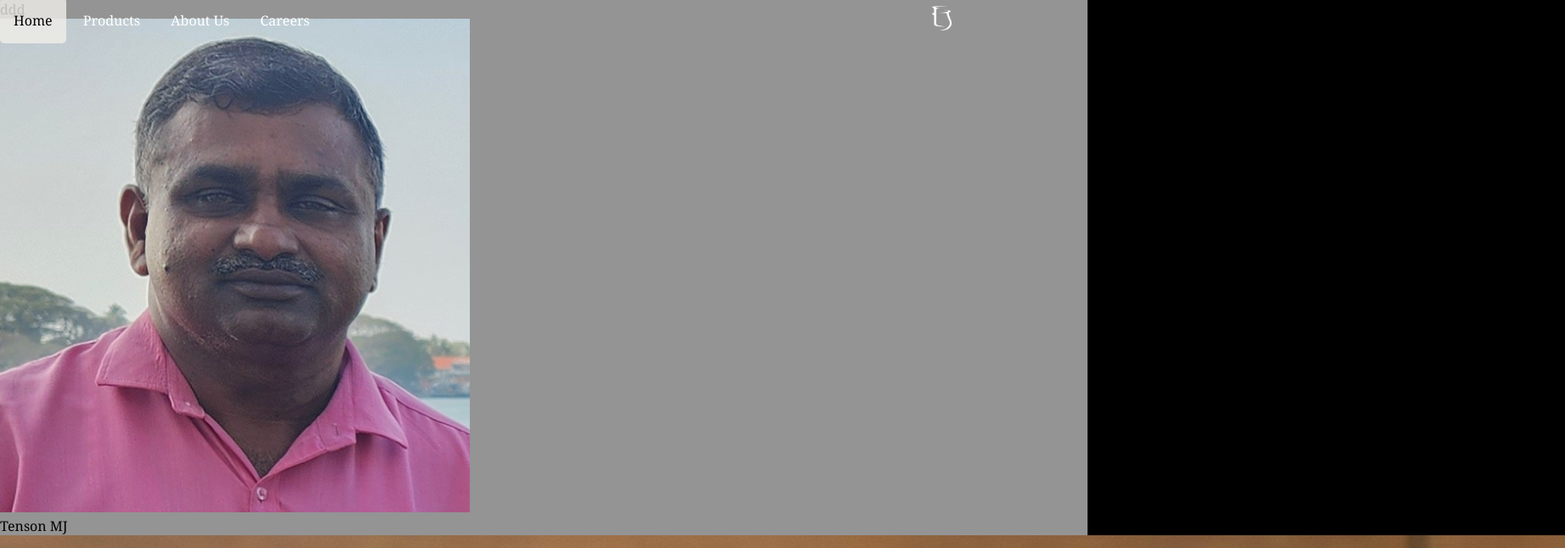
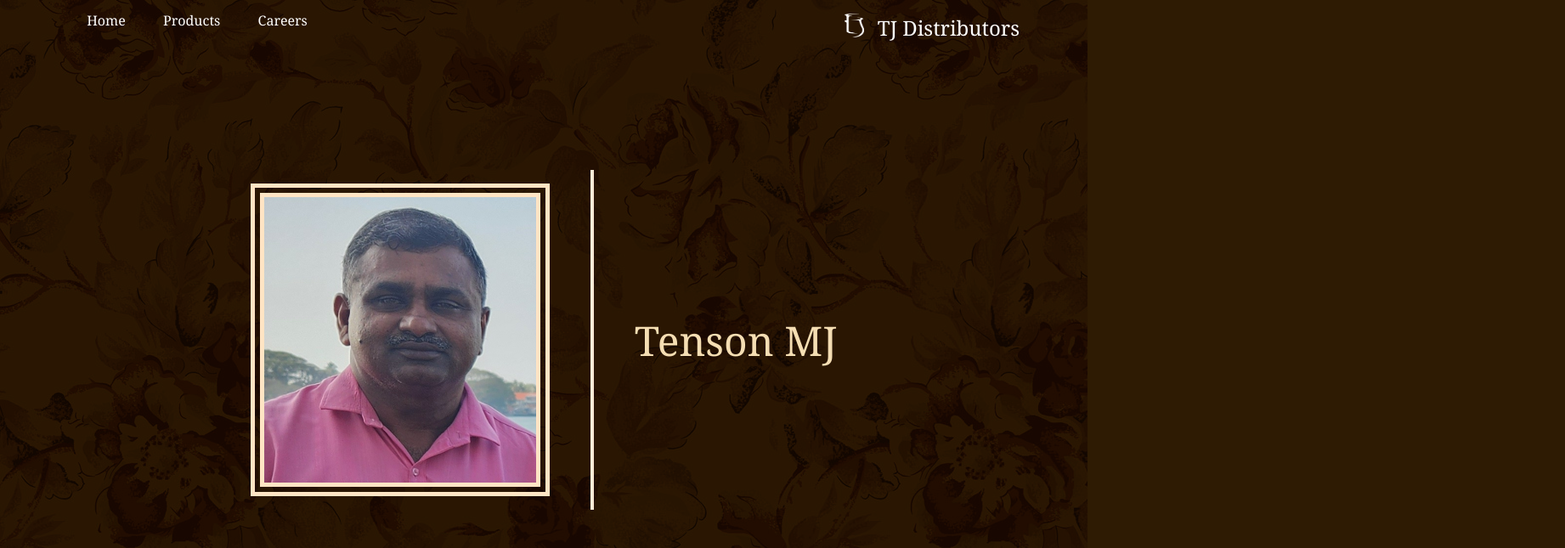
Before and after one commit to KevinJoseP/TJ_Landing_Page, a plain HTML site: page founders.html in a window 1280 px wide. Shown: the top 645 px of the page at 85% size, 1842 px wide, since content can reach past the window. Drawn offline with Linux system fonts and the light colour scheme.

Commit message:
add background image to founders page and also added some styles to the founders title

```diff
--- a/founders.html
+++ b/founders.html
@@ -13,31 +13,42 @@
 </head>
 <body>
     <div id = "nav-bar-container">
-        <nav id="nav-bar-founders">
+        <nav id="nav-bar">
             <a class="nav-link font-dm-sans-100" href="./index.html">Home</a>
             <a class="nav-link font-dm-sans-100">Products</a>
-            <a class="nav-link font-dm-sans-100" href="./founders.html">About Us</a>
             <a class="nav-link font-dm-sans-100">Careers</a>
         </nav>
         <div class="main-logo-link-div">
-            <a id="main-logo-link"><img id="company-logo" alt="TJ Distributors Logo" src="./images/TJ_white_logo_only.png"></a>
+            <a id="main-logo-link">
+                <img id="company-logo" alt="TJ Distributors Logo" src="./images/TJ_white_logo_only.png">
+                <div id="company-title">TJ Distributors</div>
+            </a>
         </div>
     </div>
     <section class="section-dimension" id="founders-section">
-        <div class="founders-section-photo-container">ddd
-
+        <div class="founders-section-photo-container">
+            <img class="founders-photo" alt="Tenson MJ's photo" src="./images/tenson.jpg">
+            <div class="vertical-line"></div>
+            <div class="founder-details">
+                <div class="founder-title">Tenson MJ</div>
+                <div class="founder-descr"></div>
+            </div>
         </div>
         <div class="founders-section-photo-container">
-            <img class="founders-photo" alt="Tenson MJ's photo" src="./images/tenson.jpg">
-            <div>Tenson MJ</div>
+            <div class="founder-details">
+                <div class="founder-title">Joseph Mathew</div>
+                <div class="founder-descr"></div>
+            </div>
+            <div class="vertical-line"></div>
+            <img class="founders-photo" alt="Joseph Mathew's photo" src="./images/jose2.jpg">
         </div>
         <div class="founders-section-photo-container">
-            <img class="founders-photo" alt="Joseph Mathew's photo" src="./images/jose.jpg">
-            <div>Joseph Mathew</div>
-        </div>
-        <div class="founders-section-photo-container">
-            <img class="founders-photo" alt="Soonamma's photo" src="./images/soonam.jpg">
-            <div>Soonamma Kuruvilla</div>
+            <img class="founders-photo" alt="Soonamma's photo" src="./images/soonam2.jpg">
+            <div class="vertical-line"></div>
+            <div class="founder-details">
+                <div class="founder-title">Soonamma Kuruvilla</div>
+                <div class="founder-descr"></div>
+            </div>
         </div>
     </section>
 </body>
--- a/styleSheet.css
+++ b/styleSheet.css
@@ -7,7 +7,7 @@ html, body
     font-family: Cambria, Cochin, Georgia, Times, 'Times New Roman', serif;
     color: rgb(red, green, rgb(16, 16, 104));
     scroll-behavior: smooth;
-    background-color: black;
+    background-color: rgb(46, 27, 3);
 }
 
 /***************************************/
@@ -37,6 +37,7 @@ html, body
     max-width: 30rem;
 }
 
+
 .nav-link
 {
     color: white;
@@ -48,6 +49,7 @@ html, body
 
 }
 
+
 .nav-link:hover
 {
     background-color: rgba(241, 238, 233, 0.8);
@@ -55,23 +57,46 @@ html, body
 
 }
 
+
+#company-logo
+{
+    height: 1.8rem;
+    padding-right: 1rem;
+}
+
+#company-title
+{
+    font-size: 1.5rem;
+    color: white;
+    padding-right: 5rem;
+}
+
+.main-logo-link-div
+{
+    padding-top: 1rem;
+    width: fit-content;
+}
+
+#main-logo-link
+{
+    display: flex;
+}
+
+#main-logo-link:hover
+{
+    height: 2rem;
+    cursor: pointer;
+}
+
+/***************************************/
+/***************************************/
+/* Beinning of welcome section styles */
+
+
 .section-dimension
 {
     height: 100vh;
     width: 100vw;
-}
-
-
-#company-logo
-{
-    height: 1.8rem;
-    padding-right: 10rem;
-}
-
-#company-logo:hover
-{
-    cursor: pointer;
-    height: 1.9rem;
 }
 
 .font-dm-sans
@@ -106,11 +131,13 @@ html, body
     text-align: center;
     color: antiquewhite;
     padding-bottom: 2rem;
+    font-family: 'DM Sans', sans-serif;
+    font-family: 'Playfair Display', serif;
 }
 
 #welcome-sub-message
 {
-    font-size: 1rem;
+    font-size: 2rem;
     text-align: center;
     color: antiquewhite;
     padding-bottom: 1rem;
@@ -147,3 +174,39 @@ html, body
     height: 20vh;
     min-height: 8rem;
 }
+
+.founders-section-photo-container
+{
+    background-color: rgb(46, 27, 3);
+    height: 100vh;
+    display: flex;
+    align-items: center;
+    justify-content: center;
+    background-image: url(./images/background.jpg);
+    background-blend-mode: multiply;
+    background-repeat: repeat;
+}
+
+.founders-photo
+{
+    width: 20rem;
+    /*border-radius: 30%;*/
+    border-color: bisque;
+    border-style: double;
+    border-width: 1rem;
+}
+
+.vertical-line
+{
+    width: 0.25rem;
+    height: 25rem;
+    background-color: antiquewhite;
+    margin-left: 3rem;
+    margin-right: 3rem;
+}
+
+.founder-title
+{
+    font-size: 3rem;
+    color: wheat;
+}
```
Also changed, not shown: index.html (+11 -16 lines), images/background.jpg (added), images/soonam2.jpg (added), 1 other file.
